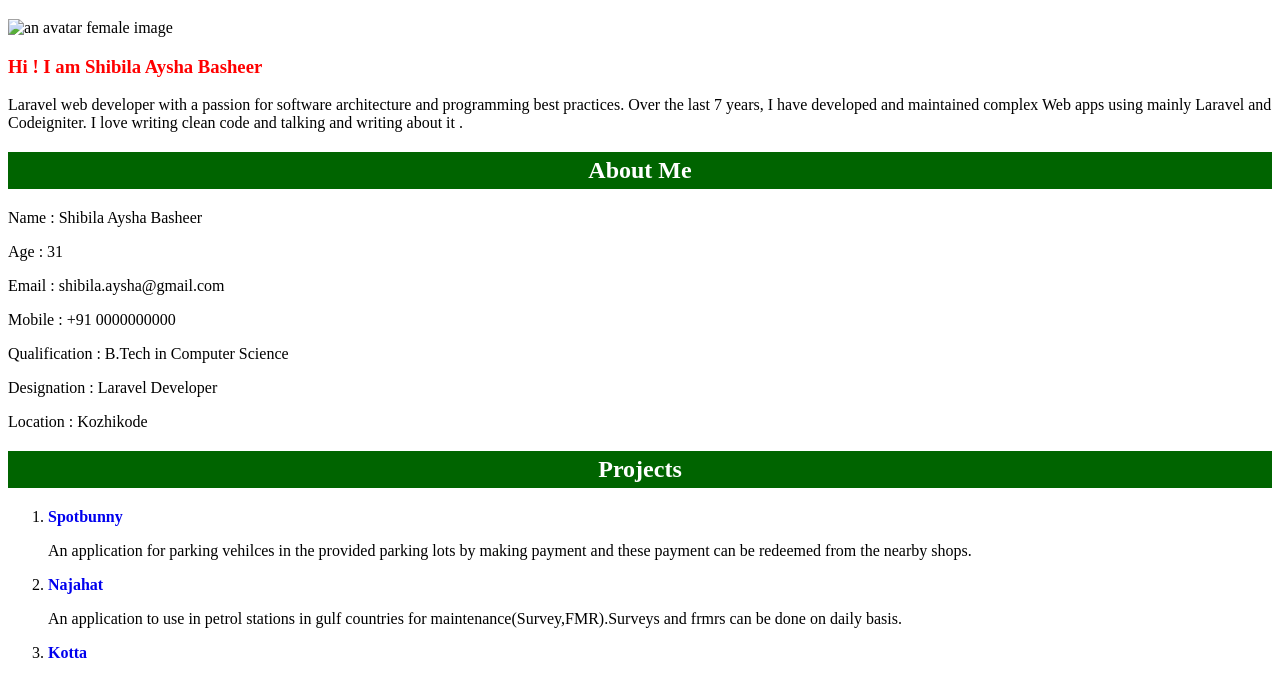
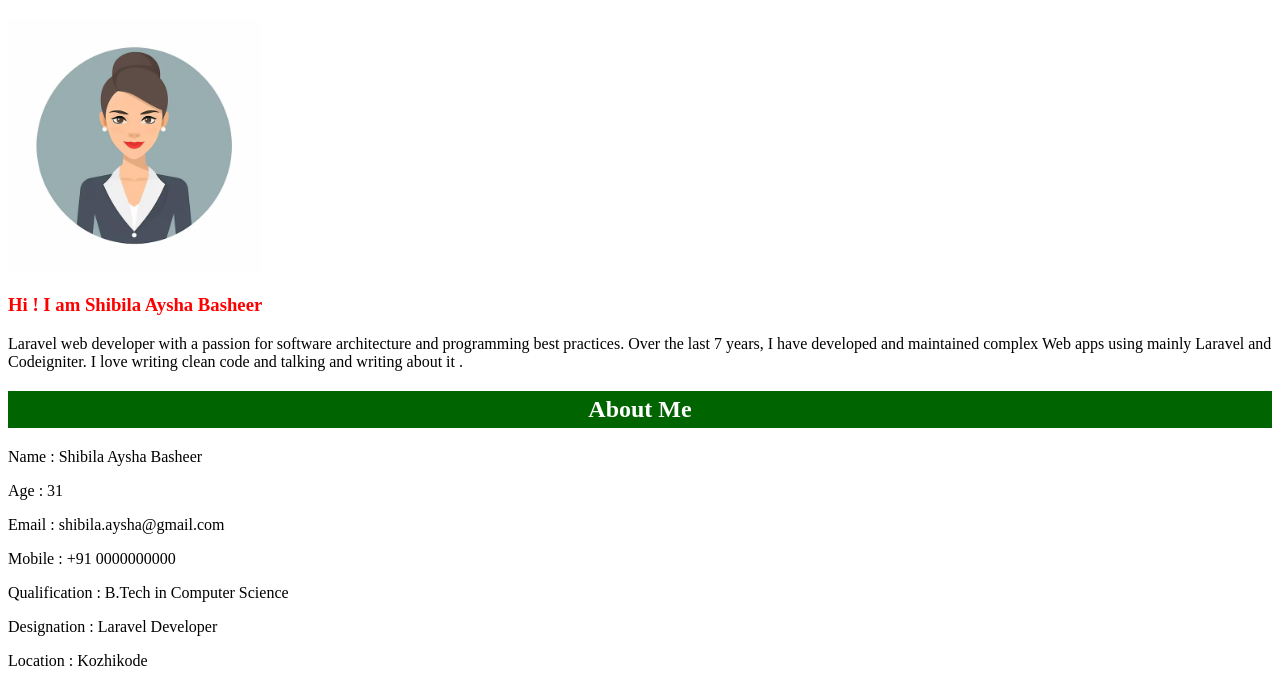
Before and after one commit to shibilabasheer/portfolio-validation, a plain HTML site: page index.html in a window 1280 px wide. Shown: the part 97-772 px from the top of the page. Drawn offline with Linux system fonts and the light colour scheme; the site is published under a folder, as on GitHub Pages, so addresses that start at the root find nothing.

Commit message:
img issue solved

```diff
--- a/index.html
+++ b/index.html
@@ -6,7 +6,7 @@
     <meta charset="UTF-8">
     <meta name="viewport" content="width=device-width, initial-scale=1.0">
     <title>Portfolio - Shibila Aysha Basheer</title>
-    <link rel="icon" type="image/x-icon" href="/assets/images/favicon.jpeg">
+    <link rel="icon" type="image/x-icon" href="assets/images/favicon.jpeg">
     <meta name="description" content="This is my portfolio">
     <meta name="author" content="shibila">
     <meta name="keyword" content="portfolio,laravel,developer">
@@ -33,7 +33,7 @@
         <!--home start-->
         <section id="home">
             <div>
-                <img src="/assets/images/avatar.avif" alt="an avatar female image" height="auto" width="20%">
+                <img src="assets/images/avatar.avif" alt="an avatar female image" height="auto" width="20%">
             </div>
             <div>
                 <h3 style="color: red;">Hi ! I am Shibila Aysha Basheer</h3>
```
Also changed, not shown: about.html (+1 -1 lines).
